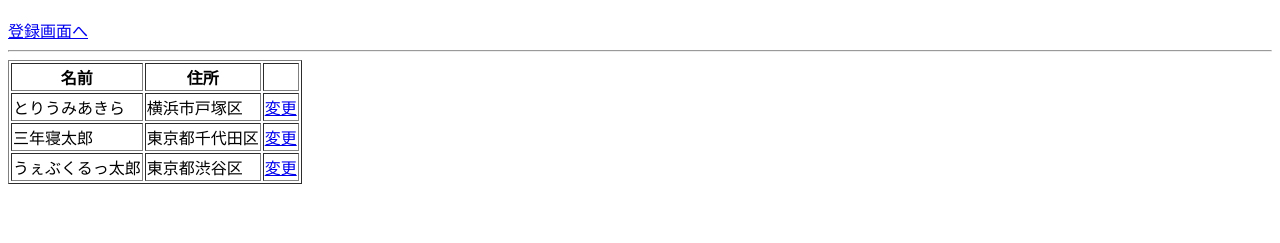
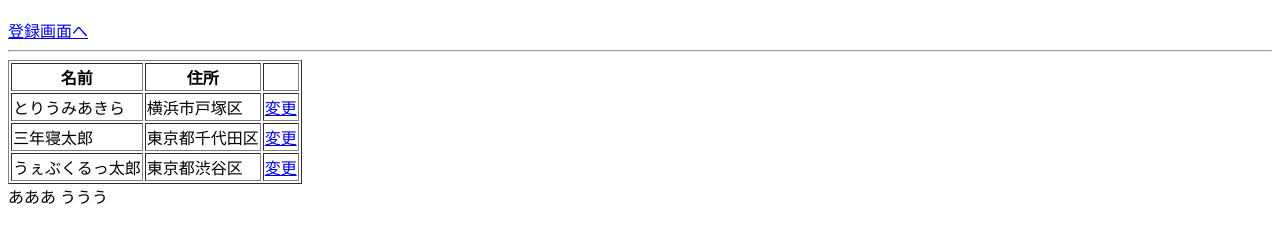
Before and after one commit to wc-toriumi/BranchStudy, a website: page htdocs/search.html in a window 1280 px wide. Shown: the part 57-300 px from the top of the page. Drawn offline with nearby package versions, Linux system fonts and the light colour scheme.

Commit message:
YYYの機能

```diff
--- a/htdocs/search.html
+++ b/htdocs/search.html
@@ -28,5 +28,9 @@
   </tr>
 </table>
 
+
+あああ
+ううう
+
 </body>
 </html>
```
